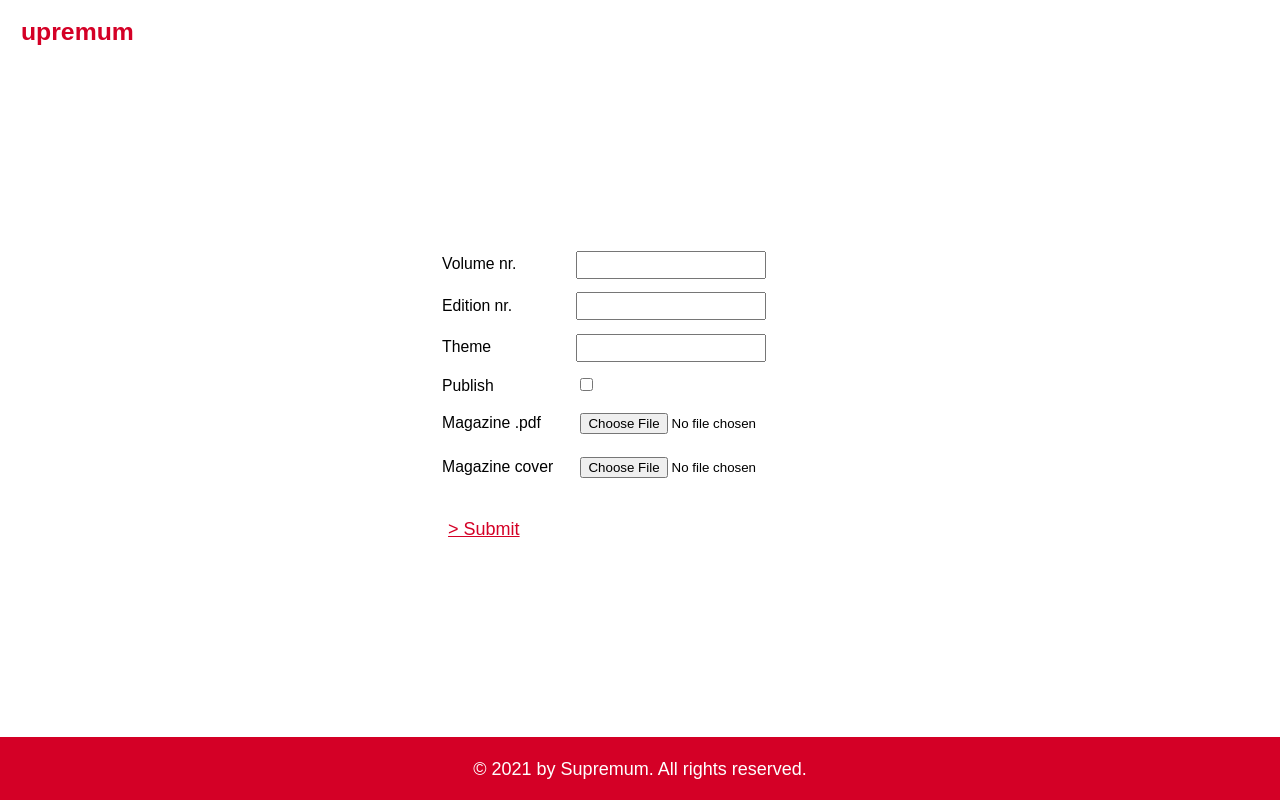
After one commit to GEWIS/supremumweb, a Flask app: page /admin/supremum/new in a window 1280 px wide. The commit adds this page. Run offline with Flask 2, Linux system fonts and the light colour scheme; some libraries are stand-ins or nearby versions.

Commit message:
feat: basics to create and update supremum edition

```diff
--- /dev/null
+++ b/app/admin/forms.py
@@ -0,0 +1,77 @@
+from flask_wtf import Form
+from wtforms import BooleanField, StringField, FileField, IntegerField
+from wtforms.validators import DataRequired
+from wtforms.widgets import TextArea
+
+from app.infima.models import Infimum
+
+
+class SupremumForm(Form):
+    volume_nr = IntegerField(
+        'Volume nr.',
+        validators=[DataRequired()],
+        render_kw={
+            "type":"number"
+        }
+    )
+    edition_nr = IntegerField(
+        'Edition nr.',
+        validators=[DataRequired()],
+        render_kw={
+            "type":"number",
+            "max":"3"
+        }
+    )
+    theme = StringField(
+        'Theme',
+        validators=[DataRequired()]
+    )
+    published = BooleanField(
+        'Publish'
+    )
+    magazine = FileField(
+        'Magazine .pdf',
+        render_kw={"accept": ".pdf"}
+    )
+    cover = FileField(
+        'Magazine cover',
+        render_kw={"accept": "image/*"}
+    )
+
+    def __init__(self, *args, **kwargs):
+        Form.__init__(self, *args, **kwargs)
+        self.supremum = kwargs.get("supremum", {})
+        print(self.supremum.get("volume_nr", ''))
+        if self.supremum:
+            self.volume_nr.data = self.supremum.get("volume_nr", '')
+            self.edition_nr.data = self.supremum.get("edition_nr", '')
+            self.theme.data = self.supremum.get("theme", '')
+            self.published.data = self.supremum.get("published", '')
+
+
+
+    def _check_types(self):
+        valid = True
+        volume_nr = self.volume_nr.data
+        if not isinstance(volume_nr, int):
+            self.volume_nr.errors.append('Volume nr. must be an integer.')
+            valid = False
+
+        edition_nr = self.edition_nr.data
+        if not isinstance(edition_nr, int):
+            self.edition_nr.errors.append('Edition nr. must be an integer.')
+            valid = False
+
+        theme = self.theme.data
+        if not isinstance(theme, str):
+            self.theme.errors.append('Theme must be text.')
+            valid = False
+
+        return valid
+
+
+    def validate(self):
+        rv = Form.validate(self)
+        if not self._check_types():
+            return False
+        return True
--- a/app/admin/routes.py
+++ b/app/admin/routes.py
@@ -1,7 +1,8 @@
-from flask import render_template, url_for
+from flask import render_template, url_for, redirect
 from flask_login import login_required
 
 from app.admin import admin_bp as admin
+from app.admin.forms import SupremumForm
 
 @admin.route('/')
 # @login_required
@@ -43,8 +44,38 @@ def index():
             'id': 0
         }
     ]
+    # TODO: retrieve from database.
     return render_template('index.html', editions=temp_editions), 200
 
-@admin.route('/supremum/edit/<int:sid>')
+@admin.route('/supremum/new', methods=["GET", "POST"])
+def new_supremum():
+    form = SupremumForm()
+    if form.validate_on_submit():
+        # Add supremum to database
+        # TODO
+
+        # Return to admin panel
+        return redirect(url_for("admin.index"))
+    return render_template("edit_supremum_form.html", form=form), 200
+
+@admin.route('/supremum/edit/<int:sid>', methods=["GET", "POST"])
 def edit_supremum(sid: int):
-    return "Not yet implemented", 404
+    # Retrieve the supremum with sid
+    temp_supremum = {
+            'theme': 'The Disaster Edition',
+            'volume_nr': 52,
+            'edition_nr': 0,
+            'img_url' : url_for("home.static", filename="latest_edition.png"),
+            'pdf_url' : url_for("home.static", filename="latest_supremum.pdf"),
+            'id': 0,
+            'published': True
+    }
+    # TODO: retrieve from the database
+
+    form = SupremumForm(supremum=temp_supremum)
+    if form.validate_on_submit():
+        # Update supremum in database...
+
+        # Return to admin panel
+        return redirect(url_for("admin.index"))
+    return render_template("edit_supremum_form.html", form=form), 200
--- a/app/admin/static/stylesheets/admin.css
+++ b/app/admin/static/stylesheets/admin.css
@@ -1,3 +1,7 @@
+* {
+    font-family: Arial, Helvetica, sans-serif;
+}
+
 .overview-item {
     display: flex;
     justify-content: center;
--- /dev/null
+++ b/app/admin/static/stylesheets/form.css
@@ -0,0 +1,25 @@
+.form-group {
+    margin: 1.5rem 0;
+}
+
+.form-group label {
+    display: inline-block;
+    min-width: 15ch;
+    font-size: 1.75rem;
+}
+
+.form-group input {
+    box-sizing: border-box;
+    padding: .5rem;
+}
+
+.submit-btn {
+    background-color: transparent;
+    text-decoration: underline;
+    color: var(--clr-accent-700);
+    border: none;
+}
+
+.field-errors {
+    color: var(--clr-accent-700);
+}
--- /dev/null
+++ b/app/admin/templates/edit_supremum_form.html
@@ -0,0 +1,31 @@
+{% extends 'layout.html' %}
+
+{% from 'components/macros.html' import render_field %}
+
+{% block links %}
+<link rel="stylesheet" type="text/css" href="{{url_for('admin.static', filename='stylesheets/admin.css')}}">
+<link rel="stylesheet" type="text/css" href="{{url_for('admin.static', filename='stylesheets/form.css')}}">
+{% endblock %}
+
+{% block body %}
+<div class="overview-item full-page">
+    {% if form %}
+        <form method="POST" action="{{ request.url }}" enctype="multipart/form-data">
+            <div class="panel panel-default">
+                <div>
+                    {{ form.csrf_token }}
+                    {{ render_field(form.volume_nr, show_label=True) }}
+                    {{ render_field(form.edition_nr, show_label=True) }}
+                    {{ render_field(form.theme, show_label=True) }}
+                    {{ render_field(form.published, show_label=True) }}
+                    {{ render_field(form.magazine, show_label=True) }}
+                    {{ render_field(form.cover, show_label=True) }}
+                </div>
+                <button type="submit" class="submit-btn" style="margin-right: 1em;">
+                    <i class="fa fa-sign-in"></i><p>> Submit</p>
+                </button>
+            </div>
+        </form>
+    {% endif %}
+</div>
+{% endblock %}
--- a/app/admin/templates/index.html
+++ b/app/admin/templates/index.html
@@ -9,7 +9,7 @@
     <div class="overview-container">
         <div class="table-title">
             <h3>Supremum overview</h3>
-            <a class="cta-button"><b>+</b></a>
+            <a class="cta-button" href="supremum/new"><b>+</b></a>
         </div>
         <div class="admin-table">
             <table>
--- a/app/infima/templates/components/macros.html
+++ b/app/infima/templates/components/macros.html
@@ -1,11 +1,16 @@
-{% macro render_field(field) %}
+{% macro render_field(field, show_label=False) %}
     {% with errors = field.errors %}
         <div class="form-group{{ ' has-error' if errors }}">
+            {% if show_label %}
+                {{ field.label }}
+            {% endif %}
             {{ field(class='form-control', **kwargs)|safe }}
             {% if errors %}
-                {% for error in errors %}
-                    <span class="help-block">{{ error }}</span>
-                {% endfor %}
+                <div class="field-errors">
+                    {% for error in errors %}
+                        <span class="help-block">{{ error }}</span>
+                    {% endfor %}
+                </div>
             {% endif %}
         </div>
     {% endwith %}
```
